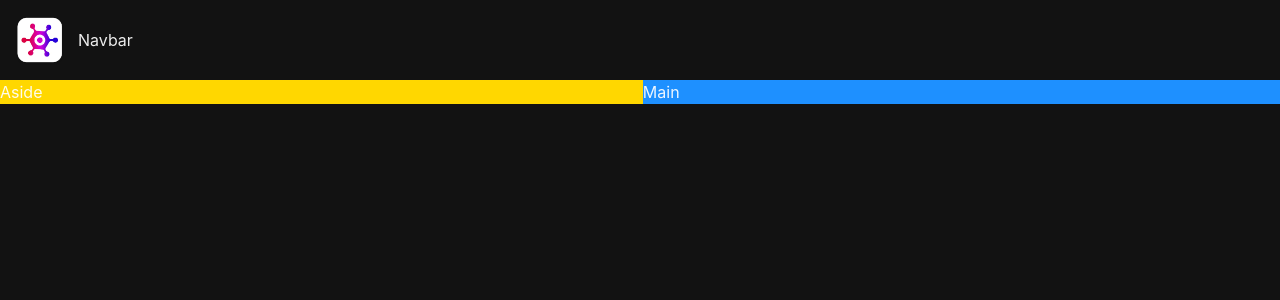
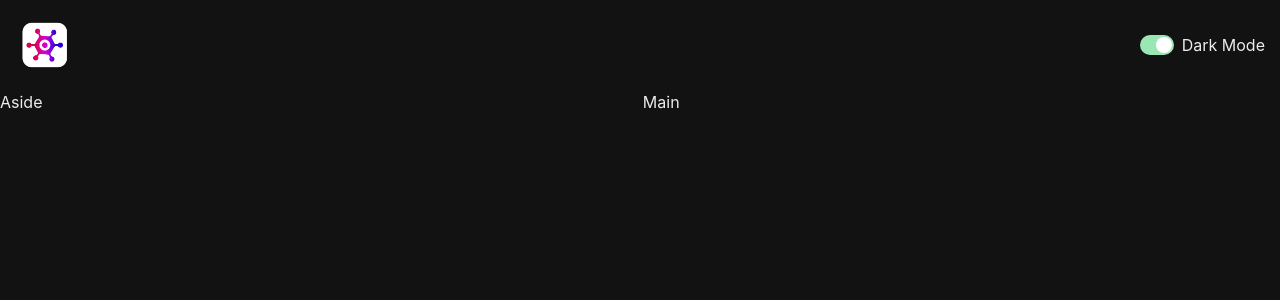
Before and after one commit to YiLu8666/GameHub, a React (Vite) app: page / in a window 1280 px wide. Shown: the top 300 px of the page. Built offline with nearby package versions, Linux system fonts and the light colour scheme.

Commit message:
Build the color mode switch

```diff
--- a/src/App.tsx
+++ b/src/App.tsx
@@ -11,11 +11,11 @@ function App() {
         <NavBar></NavBar>
       </GridItem>
       <Show above="lg">
-        <GridItem area="aside" bg="gold">
+        <GridItem area="aside">
           Aside
         </GridItem>
       </Show>
-      <GridItem area="main" bg="dodgerblue">
+      <GridItem area="main">
         Main
       </GridItem>
     </Grid>
--- /dev/null
+++ b/src/components/ColorModeSwitch.tsx
@@ -0,0 +1,14 @@
+import { HStack, Switch, Text, useColorMode } from '@chakra-ui/react'
+
+const ColorModeSwitch = () => {
+  const {toggleColorMode, colorMode} = useColorMode();
+
+  return (
+    <HStack>
+      <Switch colorScheme='green' isChecked={colorMode === 'dark'} onChange={toggleColorMode} />
+      <Text whiteSpace='nowrap'>Dark Mode</Text>
+    </HStack>
+  )
+}
+
+export default ColorModeSwitch
--- a/src/components/NavBar.tsx
+++ b/src/components/NavBar.tsx
@@ -1,5 +1,7 @@
-import { HStack, Image, Text } from '@chakra-ui/react'
+import { HStack, Image } from '@chakra-ui/react'
 import logo from '../assets/logo.webp';
+import { ColorModeButton } from './ui/color-mode';
+import ColorModeSwitch from './ColorModeSwitch';
 
 interface Props {
   onSearch: (searchddText: string) => void;
@@ -7,9 +9,9 @@ interface Props {
 
 const NavBar = () => {
   return (
-    <HStack padding='10px'>
+    <HStack padding='15px' justifyContent="space-between">
       <Image src={logo} boxSize='60px' />
-      <Text>Navbar</Text>
+      <ColorModeSwitch />
     </HStack>
   )
 }
```
